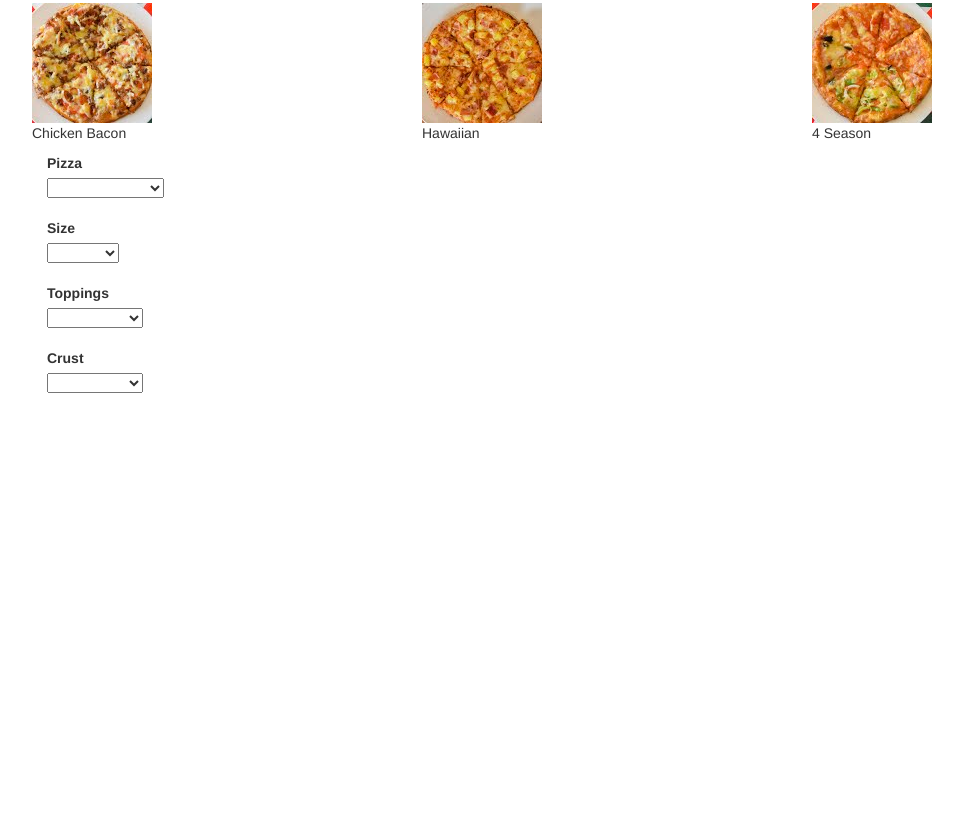
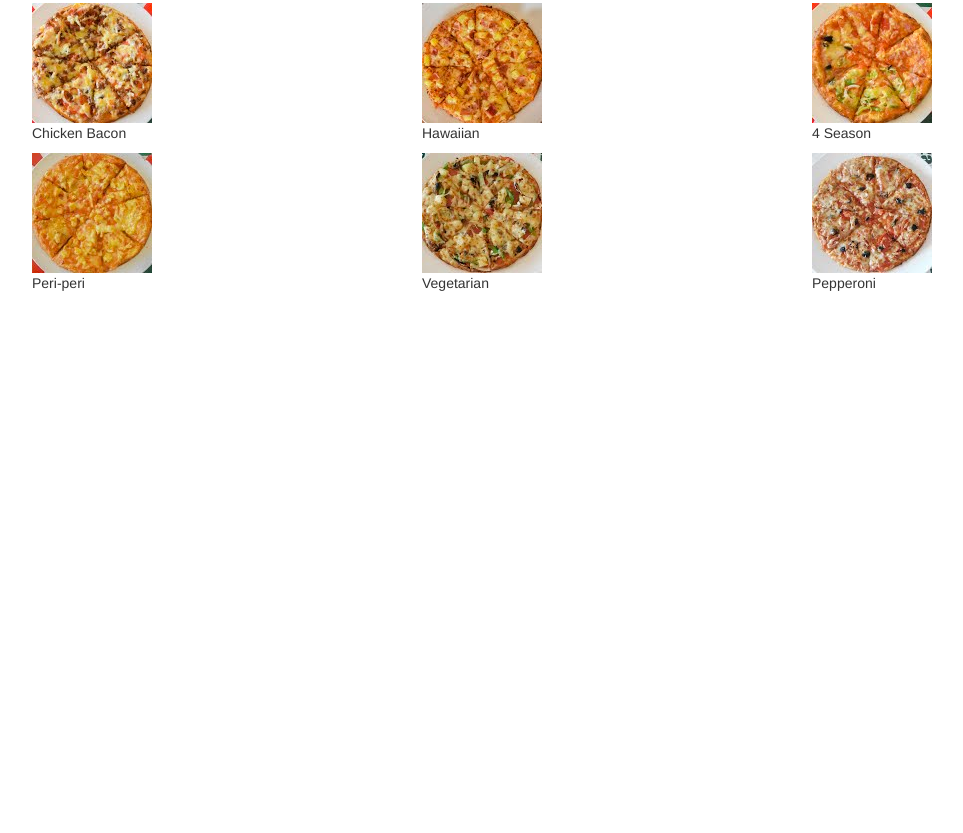
Before and after one commit to muyenzi/pizza, a plain HTML site: page index.html in a window 1280 px wide. Shown: the part 967-1800 px from the top of the page, without its empty margins (38-1001 px from the left). Drawn offline with Linux system fonts and the light colour scheme.

Commit message:
the fourth pizza

```diff
--- a/index.html
+++ b/index.html
@@ -38,7 +38,21 @@
                     <img src="images/4seas.jpg">
                     <p>4 Season</p>
                 </div>
-
+            </div>
+            <div class="row">
+                    <div class="col-md-4">
+                        <img src="images/peri.jpg">
+                        <p>Peri-peri</p>
+                    </div>
+                    <div class="col-md-4">
+                          <img src="images/veg.jpg" >
+                          <p>Vegetarian</p>
+                      </div>
+                      <div class="col-md-4">
+                              <img src="images/piz4.jpg">
+                              <p>Pepperoni</p>
+                          </div>
+                      </div>
   </div>
 
 
```
Also changed, not shown: images/veg.jpg (added).
